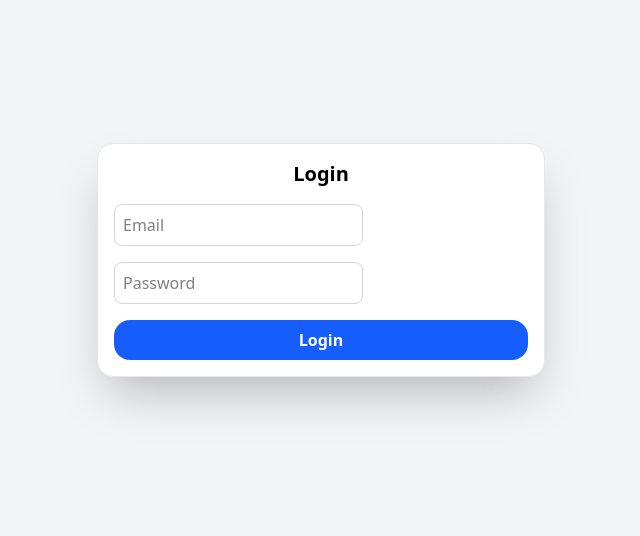
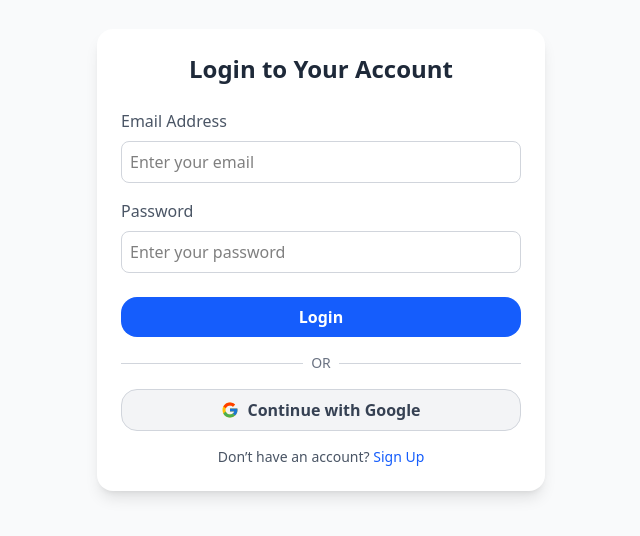
Before and after one commit to akashKumar06/remote-collabration, a React (Vite) app in the folder frontend/: page /login in a window 1280 px wide. Shown: the part 140-676 px from the top of the page, without its empty margins (319-959 px from the left). Built offline with nearby package versions, Linux system fonts and the light colour scheme.

Commit message:
login page

```diff
--- a/frontend/package.json
+++ b/frontend/package.json
@@ -15,6 +15,7 @@
     "lucide-react": "^0.474.0",
     "react": "^18.3.1",
     "react-dom": "^18.3.1",
+    "react-icons": "^5.4.0",
     "react-router": "^7.1.3",
     "tailwindcss": "^4.0.0"
   },
--- a/frontend/pages/LoginPage.jsx
+++ b/frontend/pages/LoginPage.jsx
@@ -1,48 +1,66 @@
-import { useState } from "react";
-import { Card } from "../components/Card";
-import { CardContent } from "../components/CardContent";
+import { FcGoogle } from "react-icons/fc";
 import { Input } from "../components/Input";
 import { Button } from "../components/Button";
+
 const LoginPage = () => {
-  const [formData, setFormData] = useState({ email: "", password: "" });
+  return (
+    <div className="min-h-screen bg-gray-50 flex items-center justify-center px-4">
+      <div className="max-w-md w-full bg-white rounded-2xl shadow-lg p-6">
+        <h2 className="text-2xl font-bold text-gray-800 text-center mb-6">
+          Login to Your Account
+        </h2>
 
-  const handleChange = (e) => {
-    setFormData({ ...formData, [e.target.name]: e.target.value });
-  };
-
-  const handleSubmit = (e) => {
-    e.preventDefault();
-    console.log("Login Submitted:", formData);
-  };
-
-  return (
-    <div className="flex items-center justify-center min-h-screen bg-gray-100">
-      <Card className="w-full max-w-md shadow-2xl">
-        <CardContent>
-          <h2 className="text-xl font-bold text-center mb-4">Login</h2>
-          <form onSubmit={handleSubmit} className="space-y-4">
+        <form>
+          <div className="mb-4">
+            <label htmlFor="email" className="block text-gray-600 mb-2">
+              Email Address
+            </label>
             <Input
               type="email"
-              placeholder="Email"
-              name="email"
-              value={formData.email}
-              onChange={handleChange}
-              required
+              id="email"
+              placeholder="Enter your email"
+              className="w-full"
             />
+          </div>
+
+          <div className="mb-6">
+            <label htmlFor="password" className="block text-gray-600 mb-2">
+              Password
+            </label>
             <Input
               type="password"
-              placeholder="Password"
-              name="password"
-              value={formData.password}
-              onChange={handleChange}
-              required
+              id="password"
+              placeholder="Enter your password"
+              className="w-full"
             />
-            <Button type="submit" className="w-full">
-              Login
-            </Button>
-          </form>
-        </CardContent>
-      </Card>
+          </div>
+
+          <Button className="w-full bg-blue-600 hover:bg-blue-700 text-white py-2 mb-4">
+            Login
+          </Button>
+        </form>
+
+        <div className="flex items-center justify-center mb-4">
+          <hr className="flex-grow border-gray-300" />
+          <span className="px-2 text-gray-500 text-sm">OR</span>
+          <hr className="flex-grow border-gray-300" />
+        </div>
+
+        <Button
+          variant="outline"
+          className="w-full flex items-center justify-center bg-gray-100 hover:bg-gray-200 text-gray-700 py-2 border border-gray-300"
+        >
+          <FcGoogle className="mr-2 text-lg" />
+          Continue with Google
+        </Button>
+
+        <p className="text-sm text-gray-600 text-center mt-4">
+          Don’t have an account?{" "}
+          <a href="/signup" className="text-blue-600 hover:underline">
+            Sign Up
+          </a>
+        </p>
+      </div>
     </div>
   );
 };
```
Also changed, not shown: 1 other file (tests, documents, lock files or other folders).
